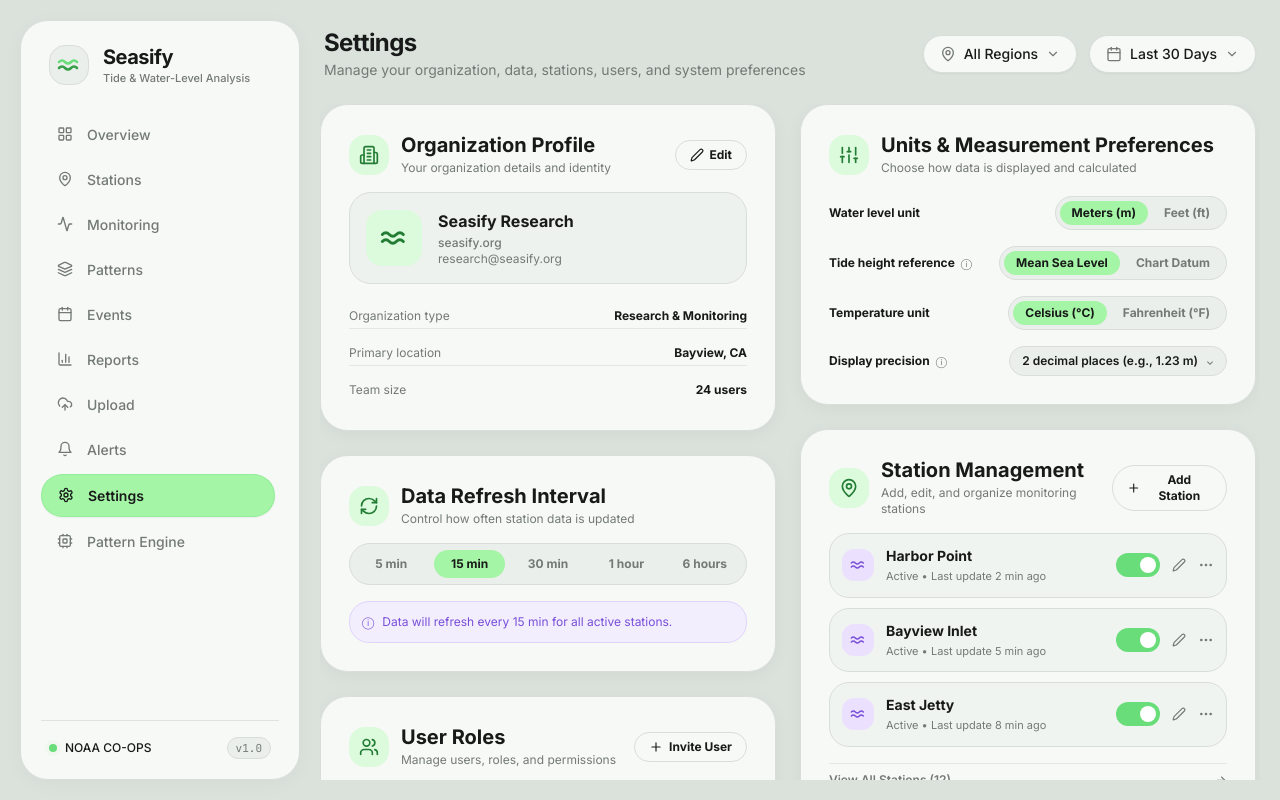
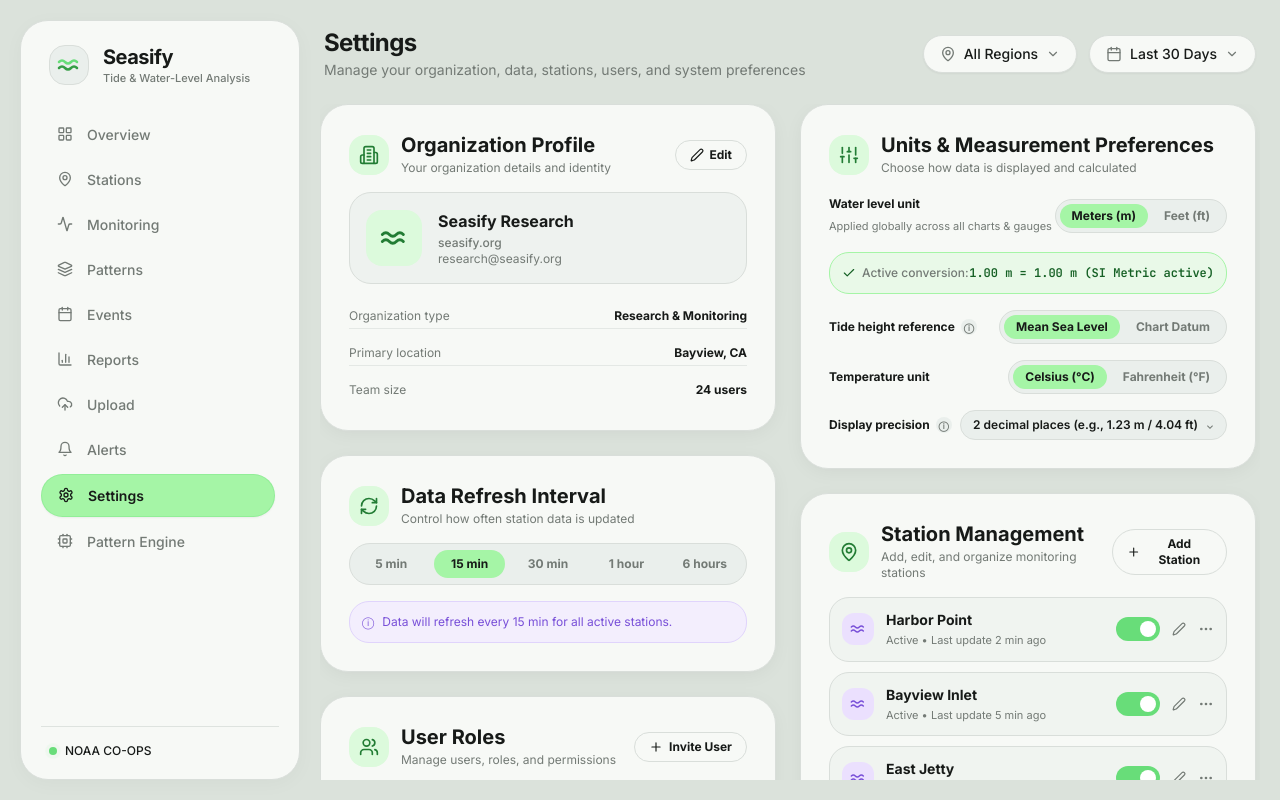
Before and after one commit to ommd3076/seasify, a React (Vite) app: page /settings in a window 1280 px wide. Built offline with nearby package versions, Linux system fonts and the light colour scheme.

Commit message:
feat(settings): connect unit conversion m/ft globally, make info tooltips interactive, and remove v1.0 label

```diff
--- a/src/components/layout/Sidebar.tsx
+++ b/src/components/layout/Sidebar.tsx
@@ -93,7 +93,7 @@ export const Sidebar: React.FC = () => {
 
       {/* Sidebar Footer System Status */}
       <div className="pt-4 border-t border-[#D9DEDA]/80 mt-auto px-2">
-        <div className="flex items-center justify-between text-xs text-[#737A75]">
+        <div className="flex items-center text-xs text-[#737A75]">
           <div className="flex items-center gap-2">
             <span className="relative flex h-2 w-2">
               <span className="animate-ping absolute inline-flex h-full w-full rounded-full bg-[#68DD79] opacity-75"></span>
@@ -101,9 +101,6 @@ export const Sidebar: React.FC = () => {
             </span>
             <span className="font-medium text-[#171A18]">NOAA CO-OPS</span>
           </div>
-          <span className="font-mono text-[11px] bg-[#EAEFEC] px-2 py-0.5 rounded-full border border-[#D9DEDA]">
-            v1.0
-          </span>
         </div>
       </div>
     </aside>
--- a/src/screens/OverviewScreen.tsx
+++ b/src/screens/OverviewScreen.tsx
@@ -12,9 +12,13 @@ import {
 import { useStationStore } from '@/stores/stationStore';
 import { useTideDataStore } from '@/stores/tideDataStore';
 import { useNavigationStore } from '@/stores/navigationStore';
+import { useSettingsStore } from '@/stores/settingsStore';
+import { formatWaterLevel, formatDelta } from '@/utils/formatUnit';
 
 export const OverviewScreen: React.FC = () => {
   const navigate = useNavigate();
+  const { settings } = useSettingsStore();
+  const unitSetting = settings.waterLevelUnit;
   const { stations, selectedStation, selectStation } = useStationStore();
   const { points, loadStationData } = useTideDataStore();
   const { setSelectedEventId } = useNavigationStore();
@@ -522,7 +526,7 @@ export const OverviewScreen: React.FC = () => {
                 {/* Gauge Centered Value */}
                 <div className="absolute bottom-2 text-center pointer-events-none">
                   <div className="text-4xl font-black text-[#242424] font-sans tracking-tight">
-                    {selectedStation.waterLevel.toFixed(2)} m
+                    {formatWaterLevel(selectedStation.waterLevel, unitSetting).withUnit}
                   </div>
                 </div>
               </div>
@@ -533,8 +537,7 @@ export const OverviewScreen: React.FC = () => {
               <div>
                 <div className="inline-flex items-center gap-1.5 px-3 py-1 rounded-full bg-white text-xs font-bold text-[#171A18] shadow-xs">
                   <span>
-                    {selectedStation.delta24h >= 0 ? '+' : ''}
-                    {selectedStation.delta24h.toFixed(2)} m
+                    {formatDelta(selectedStation.delta24h, unitSetting)}
                   </span>
                   <span>↗</span>
                 </div>
@@ -595,7 +598,7 @@ export const OverviewScreen: React.FC = () => {
                   Today, {highTideTime}
                 </div>
                 <div className="text-[11px] text-secondary-text">
-                  High tide (≈ {highTideHeight.toFixed(2)} m)
+                  High tide (≈ {formatWaterLevel(highTideHeight, unitSetting).withUnit})
                 </div>
               </div>
 
@@ -609,7 +612,7 @@ export const OverviewScreen: React.FC = () => {
                   Today, {lowTideTime}
                 </div>
                 <div className="text-[11px] text-secondary-text">
-                  Low tide (≈ {lowTideHeight.toFixed(2)} m)
+                  Low tide (≈ {formatWaterLevel(lowTideHeight, unitSetting).withUnit})
                 </div>
               </div>
 
@@ -623,7 +626,7 @@ export const OverviewScreen: React.FC = () => {
                   Tomorrow, {computeNextTidalTime(highTideTime, 12.4)}
                 </div>
                 <div className="text-[11px] text-secondary-text">
-                  High tide (≈ {(highTideHeight * 0.98).toFixed(2)} m)
+                  High tide (≈ {formatWaterLevel(highTideHeight * 0.98, unitSetting).withUnit})
                 </div>
               </div>
 
@@ -637,7 +640,7 @@ export const OverviewScreen: React.FC = () => {
                   Tomorrow, {computeNextTidalTime(lowTideTime, 12.4)}
                 </div>
                 <div className="text-[11px] text-secondary-text">
-                  Low tide (≈ {(lowTideHeight * 1.05).toFixed(2)} m)
+                  Low tide (≈ {formatWaterLevel(lowTideHeight * 1.05, unitSetting).withUnit})
                 </div>
               </div>
             </div>
@@ -657,10 +660,10 @@ export const OverviewScreen: React.FC = () => {
                 </div>
                 <div className="my-1">
                   <div className="text-2xl font-black font-sans tracking-tight text-[#171A18]">
-                    {highTideHeight.toFixed(2)} m
+                    {formatWaterLevel(highTideHeight, unitSetting).withUnit}
                   </div>
                   <div className="text-[11px] font-semibold text-[#171A18]/70">
-                    +{highDelta.toFixed(2)} m above current
+                    +{formatWaterLevel(highDelta, unitSetting).withUnit} above current
                   </div>
                 </div>
 
@@ -694,10 +697,10 @@ export const OverviewScreen: React.FC = () => {
                 </div>
                 <div className="my-1">
                   <div className="text-2xl font-black font-sans tracking-tight text-[#171A18]">
-                    {lowTideHeight.toFixed(2)} m
+                    {formatWaterLevel(lowTideHeight, unitSetting).withUnit}
                   </div>
                   <div className="text-[11px] font-semibold text-[#171A18]/70">
-                    -{lowDelta.toFixed(2)} m below current
+                    -{formatWaterLevel(lowDelta, unitSetting).withUnit} below current
                   </div>
                 </div>
 
--- a/src/screens/SettingsScreen.tsx
+++ b/src/screens/SettingsScreen.tsx
@@ -12,16 +12,24 @@ import {
   Sun,
   Moon,
   Laptop,
+  Info,
+  Check,
 } from 'lucide-react';
+import { useSettingsStore } from '@/stores/settingsStore';
+import { formatWaterLevel } from '@/utils/formatUnit';
 
 export const SettingsScreen: React.FC = () => {
+  const { settings, updateSettings } = useSettingsStore();
   const [refreshInterval, setRefreshInterval] = useState('15 min');
-  const [waterUnit, setWaterUnit] = useState('meters');
+  const [waterUnit, setWaterUnit] = useState<'meters' | 'feet'>(
+    settings.waterLevelUnit === 'english' ? 'feet' : 'meters'
+  );
   const [tideRef, setTideRef] = useState('msl');
   const [tempUnit, setTempUnit] = useState('celsius');
   const [theme, setTheme] = useState('light');
   const [notificationsEnabled, setNotificationsEnabled] = useState(true);
   const [saveSuccess, setSaveSuccess] = useState(false);
+  const [activeTooltip, setActiveTooltip] = useState<string | null>(null);
 
   const [stationsList, setStationsList] = useState([
     { id: 'hp', name: 'Harbor Point', updated: 'Last update 2 min ago', active: true },
@@ -264,26 +272,37 @@ export const SettingsScreen: React.FC = () => {
             <div className="space-y-4">
               {/* Water level unit */}
               <div className="flex items-center justify-between">
-                <span className="text-xs font-bold text-primary-text">
-                  Water level unit
-                </span>
+                <div>
+                  <span className="text-xs font-bold text-primary-text block">
+                    Water level unit
+                  </span>
+                  <span className="text-[11px] text-secondary-text">
+                    Applied globally across all charts & gauges
+                  </span>
+                </div>
                 <div className="flex items-center gap-1 p-1 rounded-full bg-surface-muted border border-border">
                   <button
-                    onClick={() => setWaterUnit('meters')}
-                    className={`px-3 py-1 rounded-full text-xs font-bold transition ${
+                    onClick={() => {
+                      setWaterUnit('meters');
+                      updateSettings({ waterLevelUnit: 'metric' });
+                    }}
+                    className={`px-3 py-1 rounded-full text-xs font-bold transition cursor-pointer ${
                       waterUnit === 'meters'
                         ? 'bg-[#A5F5A6] text-[#171A18] shadow-xs'
-                        : 'text-secondary-text'
+                        : 'text-secondary-text hover:text-primary-text'
                     }`}
                   >
                     Meters (m)
                   </button>
                   <button
-                    onClick={() => setWaterUnit('feet')}
-                    className={`px-3 py-1 rounded-full text-xs font-bold transition ${
+                    onClick={() => {
+                      setWaterUnit('feet');
+                      updateSettings({ waterLevelUnit: 'english' });
+                    }}
+                    className={`px-3 py-1 rounded-full text-xs font-bold transition cursor-pointer ${
                       waterUnit === 'feet'
                         ? 'bg-[#A5F5A6] text-[#171A18] shadow-xs'
-                        : 'text-secondary-text'
+                        : 'text-secondary-text hover:text-primary-text'
                     }`}
                   >
                     Feet (ft)
@@ -291,31 +310,62 @@ export const SettingsScreen: React.FC = () => {
                 </div>
               </div>
 
+              {/* Unit Conversion Live Feedback */}
+              <div className="p-3 rounded-20 bg-[#DCFADC]/50 border border-[#A5F5A6] flex items-center justify-between text-xs">
+                <span className="text-secondary-text font-medium flex items-center gap-1.5">
+                  <Check className="w-3.5 h-3.5 text-[#156024]" />
+                  Active conversion:
+                </span>
+                <span className="font-mono font-bold text-[#156024]">
+                  {waterUnit === 'feet'
+                    ? `1.00 m = 3.28 ft (Imperial active)`
+                    : `1.00 m = 1.00 m (SI Metric active)`}
+                </span>
+              </div>
+
               {/* Tide height reference */}
               <div className="flex items-center justify-between">
-                <div className="flex items-center gap-1.5">
+                <div className="flex items-center gap-1.5 relative">
                   <span className="text-xs font-bold text-primary-text">
                     Tide height reference
                   </span>
-                  <span className="text-[11px] text-secondary-text">ⓘ</span>
+                  <button
+                    type="button"
+                    onClick={() => setActiveTooltip(activeTooltip === 'tideRef' ? null : 'tideRef')}
+                    onMouseEnter={() => setActiveTooltip('tideRef')}
+                    onMouseLeave={() => setActiveTooltip(null)}
+                    className="w-4 h-4 rounded-full bg-[#EAEFEC] hover:bg-[#D9DEDA] text-secondary-text hover:text-primary-text flex items-center justify-center text-[10px] font-bold cursor-pointer transition shadow-2xs"
+                    title="Click for datum details"
+                  >
+                    ⓘ
+                  </button>
+                  {activeTooltip === 'tideRef' && (
+                    <div className="absolute left-0 bottom-6 z-50 w-72 p-3 bg-white rounded-2xl shadow-xl border border-border text-xs text-primary-text leading-relaxed">
+                      <div className="font-bold mb-1 text-[#156024]">Tidal Reference Datums</div>
+                      <p className="text-[11px] text-secondary-text">
+                        <strong>MSL (Mean Sea Level):</strong> 19-year National Tidal Datum Epoch arithmetic mean.<br />
+                        <strong>Chart Datum (MLLW):</strong> Mean Lower Low Water sounding base for nautical navigation.
+                      </p>
+                    </div>
+                  )}
                 </div>
                 <div className="flex items-center gap-1 p-1 rounded-full bg-surface-muted border border-border">
                   <button
                     onClick={() => setTideRef('msl')}
-                    className={`px-3 py-1 rounded-full text-xs font-bold transition ${
+                    className={`px-3 py-1 rounded-full text-xs font-bold transition cursor-pointer ${
                       tideRef === 'msl'
                         ? 'bg-[#A5F5A6] text-[#171A18] shadow-xs'
-                        : 'text-secondary-text'
+                        : 'text-secondary-text hover:text-primary-text'
                     }`}
                   >
                     Mean Sea Level
                   </button>
                   <button
                     onClick={() => setTideRef('datum')}
-                    className={`px-3 py-1 rounded-full text-xs font-bold transition ${
+                    className={`px-3 py-1 rounded-full text-xs font-bold transition cursor-pointer ${
                       tideRef === 'datum'
                         ? 'bg-[#A5F5A6] text-[#171A18] shadow-xs'
-                        : 'text-secondary-text'
+                        : 'text-secondary-text hover:text-primary-text'
                     }`}
                   >
                     Chart Datum
@@ -331,20 +381,20 @@ export const SettingsScreen: React.FC = () => {
                 <div className="flex items-center gap-1 p-1 rounded-full bg-surface-muted border border-border">
                   <button
                     onClick={() => setTempUnit('celsius')}
-                    className={`px-3 py-1 rounded-full text-xs font-bold transition ${
+                    className={`px-3 py-1 rounded-full text-xs font-bold transition cursor-pointer ${
                       tempUnit === 'celsius'
                         ? 'bg-[#A5F5A6] text-[#171A18] shadow-xs'
-                        : 'text-secondary-text'
+                        : 'text-secondary-text hover:text-primary-text'
                     }`}
                   >
                     Celsius (°C)
                   </button>
                   <button
                     onClick={() => setTempUnit('fahrenheit')}
-                    className={`px-3 py-1 rounded-full text-xs font-bold transition ${
+                    className={`px-3 py-1 rounded-full text-xs font-bold transition cursor-pointer ${
                       tempUnit === 'fahrenheit'
                         ? 'bg-[#A5F5A6] text-[#171A18] shadow-xs'
-                        : 'text-secondary-text'
+                        : 'text-secondary-text hover:text-primary-text'
                     }`}
                   >
                     Fahrenheit (°F)
@@ -354,14 +404,31 @@ export const SettingsScreen: React.FC = () => {
 
               {/* Display precision */}
               <div className="flex items-center justify-between">
-                <div className="flex items-center gap-1.5">
+                <div className="flex items-center gap-1.5 relative">
                   <span className="text-xs font-bold text-primary-text">
                     Display precision
                   </span>
-                  <span className="text-[11px] text-secondary-text">ⓘ</span>
+                  <button
+                    type="button"
+                    onClick={() => setActiveTooltip(activeTooltip === 'precision' ? null : 'precision')}
+                    onMouseEnter={() => setActiveTooltip('precision')}
+                    onMouseLeave={() => setActiveTooltip(null)}
+                    className="w-4 h-4 rounded-full bg-[#EAEFEC] hover:bg-[#D9DEDA] text-secondary-text hover:text-primary-text flex items-center justify-center text-[10px] font-bold cursor-pointer transition shadow-2xs"
+                    title="Click for precision details"
+                  >
+                    ⓘ
+                  </button>
+                  {activeTooltip === 'precision' && (
+                    <div className="absolute left-0 bottom-6 z-50 w-64 p-3 bg-white rounded-2xl shadow-xl border border-border text-xs text-primary-text leading-relaxed">
+                      <div className="font-bold mb-1 text-[#156024]">Sensor Precision</div>
+                      <p className="text-[11px] text-secondary-text">
+                        Formats acoustic sensor soundings to 2 decimals ($0.01\text{ m} \approx 1\text{ cm}$), exceeding IHO S-44 hydrographic standards.
+                      </p>
+                    </div>
+                  )}
                 </div>
                 <div className="px-3 py-1.5 rounded-full bg-surface-muted border border-border text-xs font-semibold text-primary-text flex items-center gap-2 cursor-pointer">
-                  <span>2 decimal places (e.g., 1.23 m)</span>
+                  <span>2 decimal places (e.g., 1.23 m / 4.04 ft)</span>
                   <span className="text-[10px] text-secondary-text">⌄</span>
                 </div>
               </div>
--- /dev/null
+++ b/src/utils/formatUnit.ts
@@ -0,0 +1,51 @@
+/**
+ * Unit formatting helper for water level and surge metrics.
+ * Converts between metric (meters) and English / Imperial (feet).
+ */
+
+export type WaterLevelUnit = 'metric' | 'english' | 'meters' | 'feet';
+
+export interface FormattedLevel {
+  value: number;
+  formatted: string;
+  unit: string;
+  withUnit: string;
+}
+
+export function formatWaterLevel(
+  meters: number,
+  unitSetting: WaterLevelUnit = 'metric',
+  precision: number = 2
+): FormattedLevel {
+  const isFeet = unitSetting === 'english' || unitSetting === 'feet';
+  if (isFeet) {
+    const feet = meters * 3.28084;
+    const formatted = feet.toFixed(precision);
+    return {
+      value: Number(formatted),
+      formatted,
+      unit: 'ft',
+      withUnit: `${formatted} ft`,
+    };
+  }
+
+  const formatted = meters.toFixed(precision);
+  return {
+    value: Number(formatted),
+    formatted,
+    unit: 'm',
+    withUnit: `${formatted} m`,
+  };
+}
+
+export function formatDelta(
+  meters: number,
+  unitSetting: WaterLevelUnit = 'metric',
+  precision: number = 2
+): string {
+  const isFeet = unitSetting === 'english' || unitSetting === 'feet';
+  const val = isFeet ? meters * 3.28084 : meters;
+  const sign = val >= 0 ? '+' : '';
+  const unit = isFeet ? 'ft' : 'm';
+  return `${sign}${val.toFixed(precision)} ${unit}`;
+}
```
